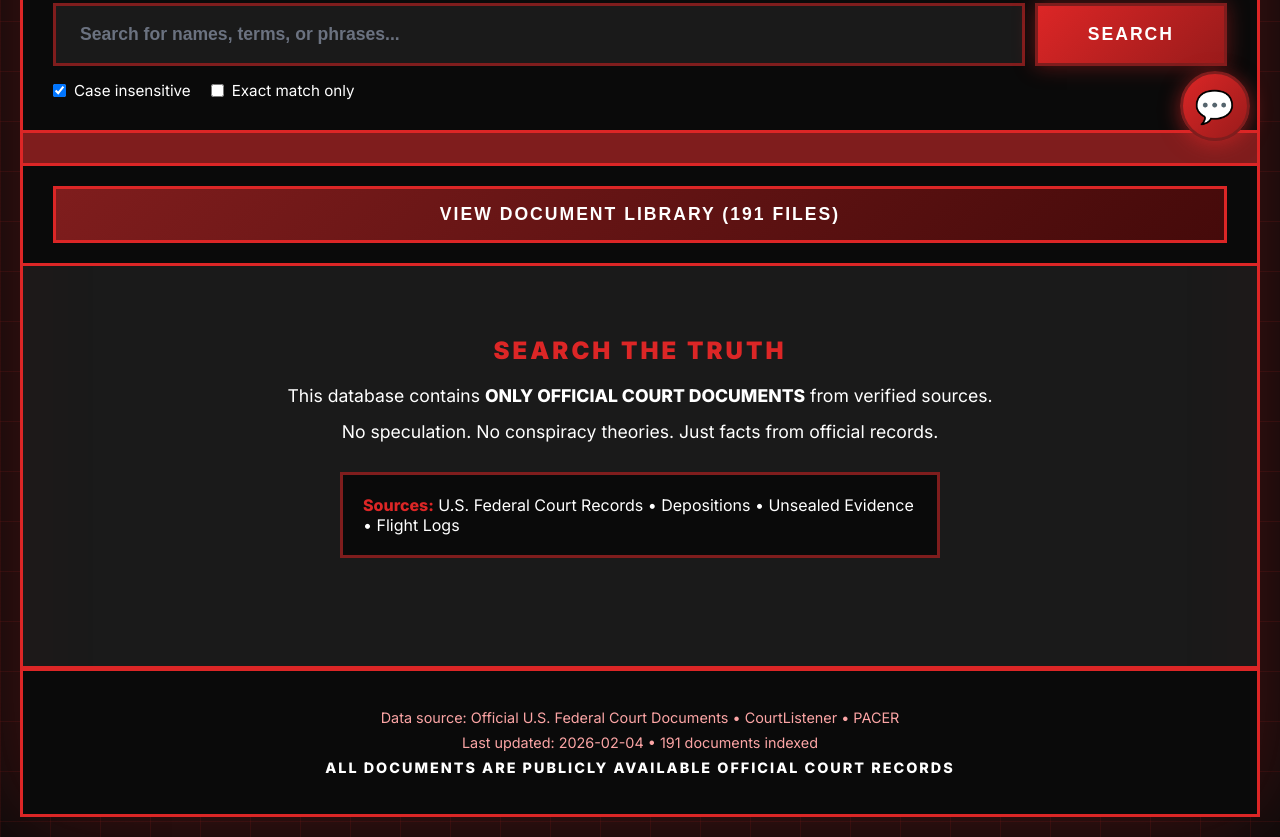
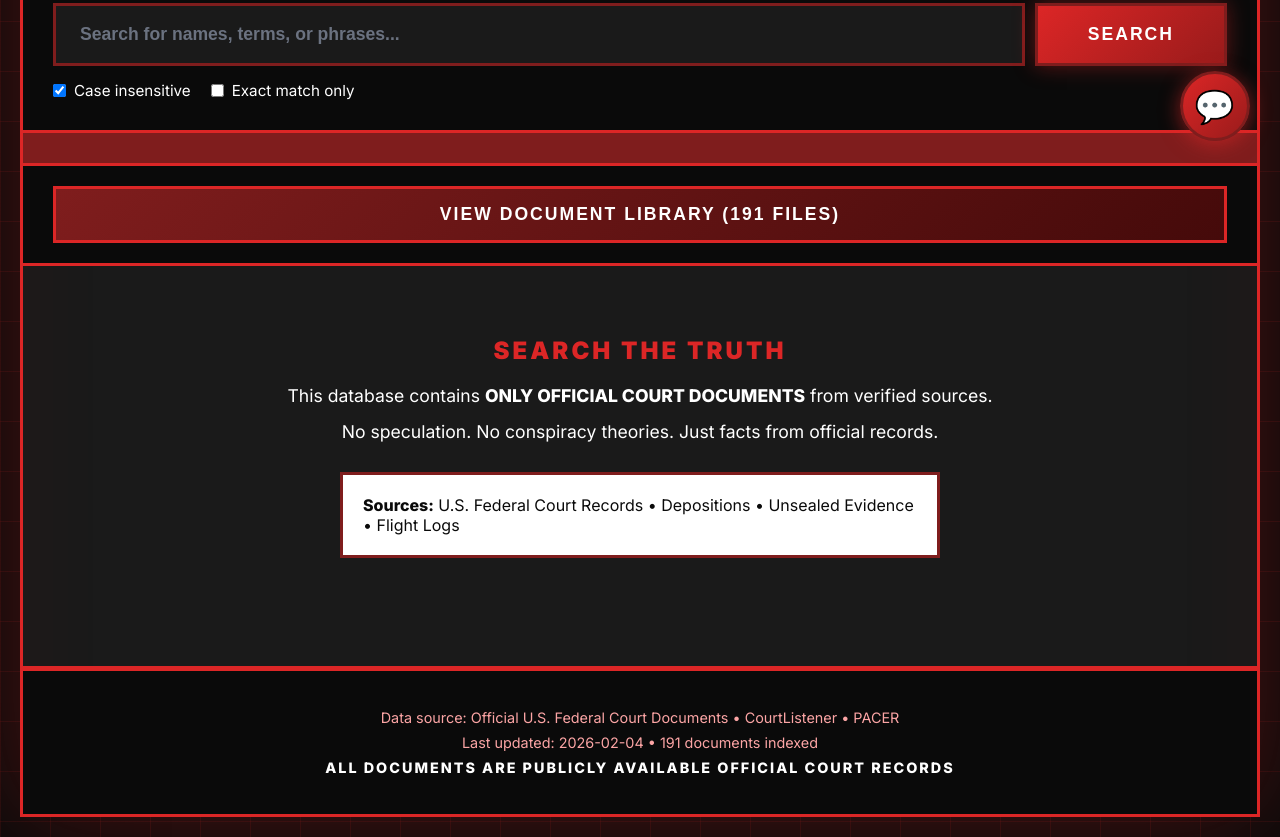
Before and after one commit to cowboytbc/PEDOPEDIA, a website: page index.html in a window 1280 px wide. Shown: the part 629-1466 px from the top of the page. Drawn offline with Linux system fonts and the light colour scheme.

Commit message:
Update color scheme - white background with black text for sources section

```diff
--- a/styles.css
+++ b/styles.css
@@ -202,17 +202,18 @@ header h1 {
 .note {
     margin-top: 30px;
     padding: 20px;
-    background: #0a0a0a;
+    background: #ffffff;
     border: 3px solid #7f1d1d;
     border-radius: 0;
     text-align: left;
     max-width: 600px;
     margin-left: auto;
     margin-right: auto;
+    color: #0a0a0a;
 }
 
 .note strong {
-    color: #dc2626;
+    color: #0a0a0a;
     font-weight: 800;
 }
 
```
